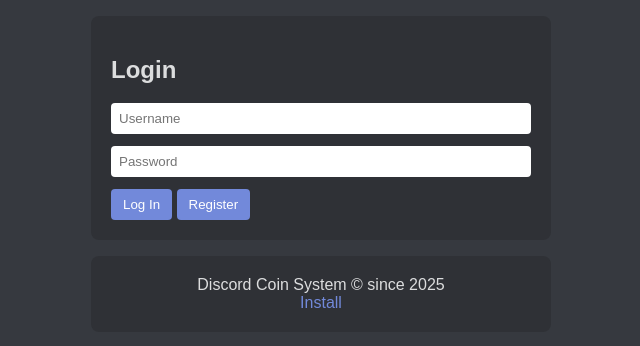
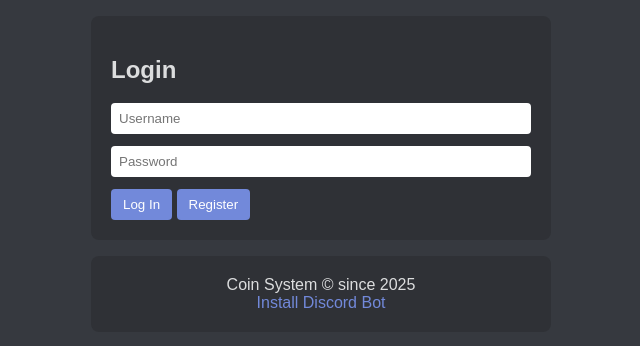
Before and after one commit to JoaoVictorCoder/DC-Coin-Bot, a website: page site/index.html in a window 1280 px wide. Shown: the part 226-572 px from the top of the page, without its empty margins (319-959 px from the left). Drawn offline with Linux system fonts and the light colour scheme.

Commit message:
Latest Update
2.1

```diff
--- a/site/index.html
+++ b/site/index.html
@@ -226,12 +226,12 @@
       <button id="goRegisterBtn" class="btn">Register</button>
     </div>
     <div id="footerCard" class="card">
-      <div>Discord Coin System © since 2025</div>
+      <div>Coin System © since 2025</div>
       <div>
         <a
           href="https://discord.com/oauth2/authorize?client_id=1391067775077978214"
           style="color: #7289da; text-decoration: none"
-          >Install</a
+          >Install Discord Bot</a
         >
       </div>
     </div>
@@ -252,12 +252,12 @@
       <button id="backBtn" class="btn">Back</button>
     </div>
     <div id="footerCard" class="card">
-      <div>Discord Coin System © since 2025</div>
+      <div>Coin System © since 2025</div>
       <div>
         <a
           href="https://discord.com/oauth2/authorize?client_id=1391067775077978214"
           style="color: #7289da; text-decoration: none"
-          >Install</a
+          >Install Discord Bot</a
         >
       </div>
     </div>
@@ -284,12 +284,12 @@
       </div>
       <div id="dynamic" class="card"></div>
       <div id="footerCard" class="card">
-        <div>Discord Coin System © since 2025</div>
+        <div>Coin System © since 2025</div>
         <div>
           <a
             href="https://discord.com/oauth2/authorize?client_id=1391067775077978214"
             style="color: #7289da; text-decoration: none"
-            >Install</a
+            >Install Discord Bot</a
           >
         </div>
       </div>
```
